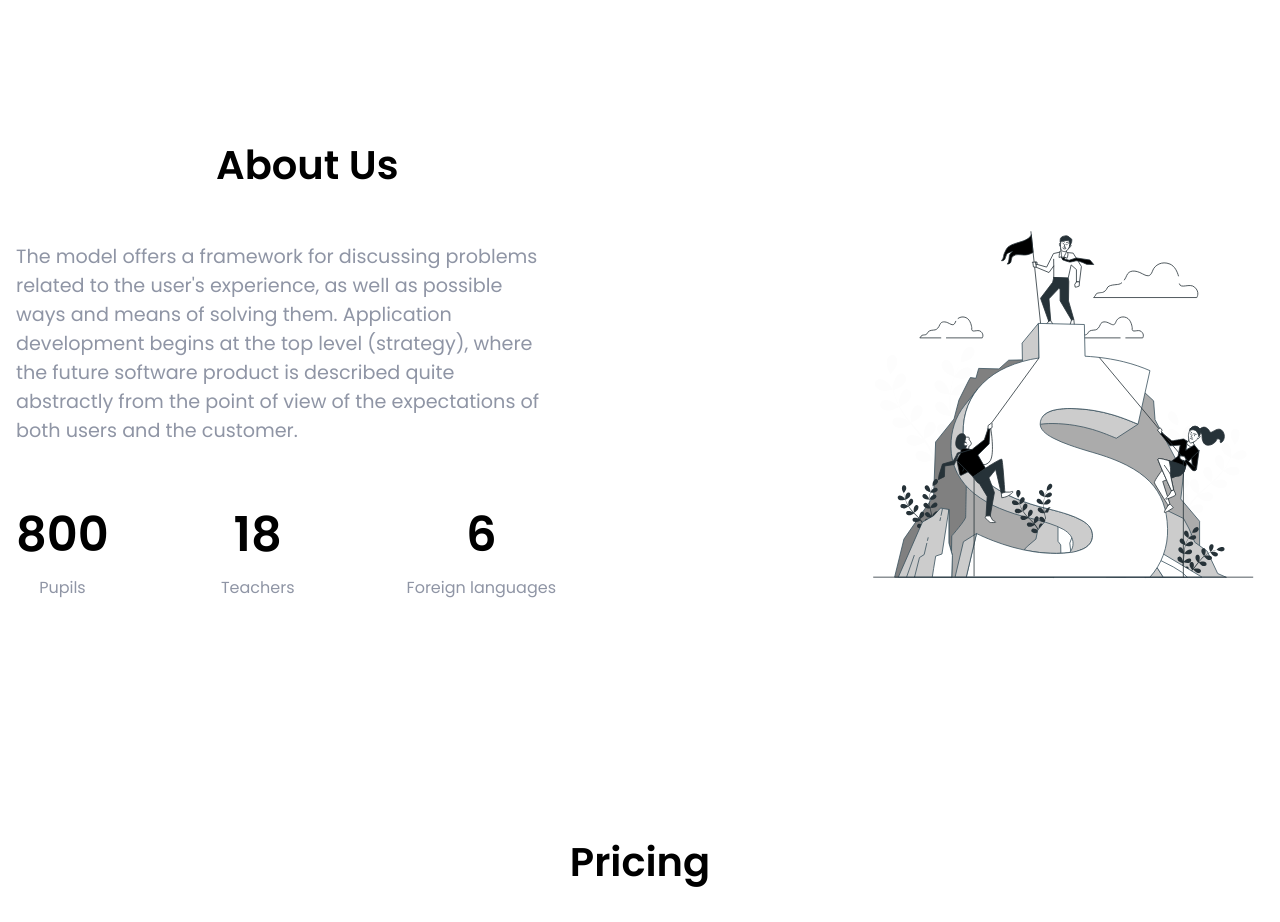
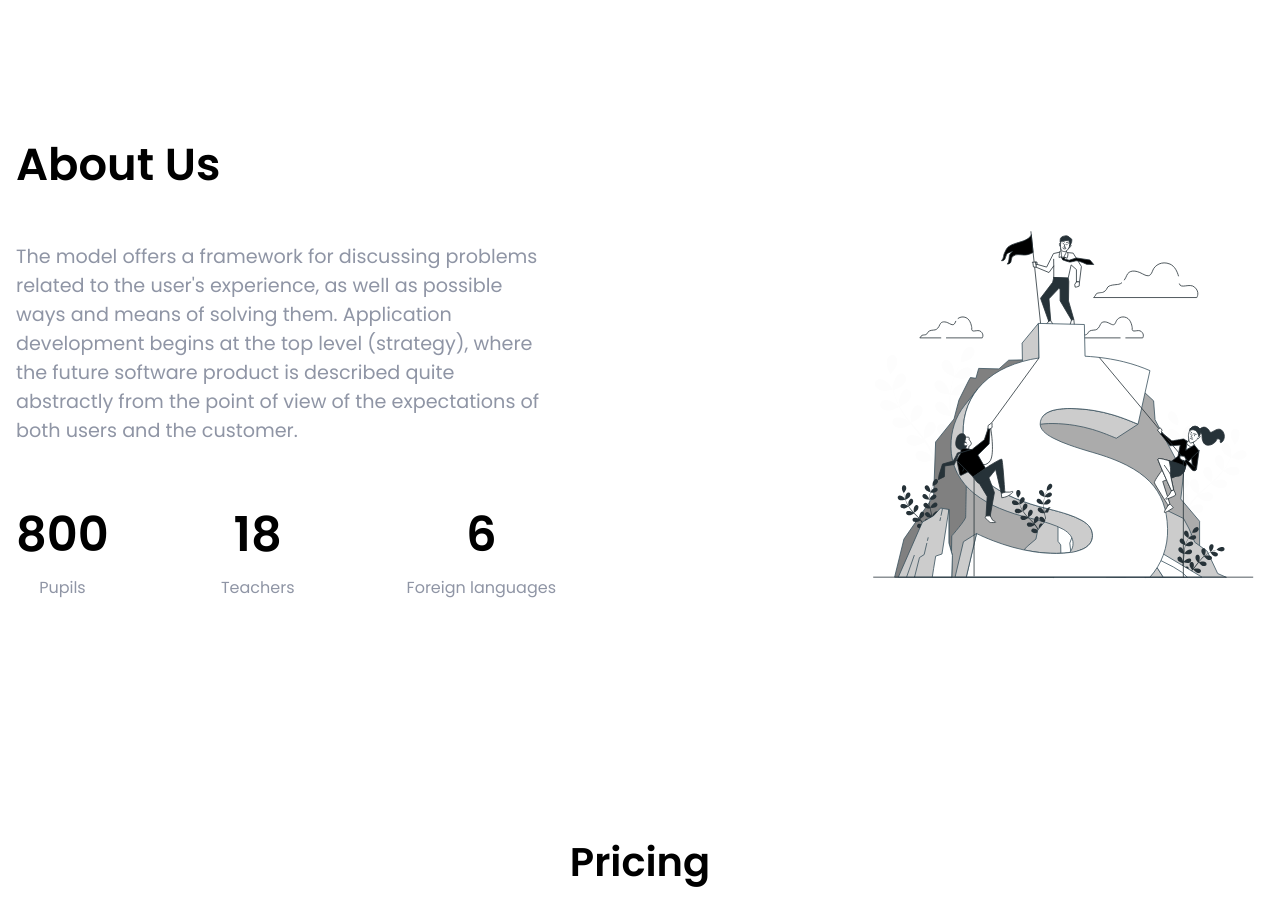
Before and after one commit to Rai8888/Landing-page-of-English-School, a plain HTML site: page index.html in a window 1280 px wide. Shown: the part 1840-2762 px from the top of the page. Drawn offline with Linux system fonts and the light colour scheme.

Commit message:
fix: updated

```diff
--- a/css/style.css
+++ b/css/style.css
@@ -271,10 +271,9 @@ html body {
   margin-top: 150px;
 }
 .about__headline {
-  font-size: 2.5rem;
+  font-size: 2.8rem;
   font-weight: 600;
   line-height: 80px;
-  margin-left: 200px;
 }
 .about__information {
   width: 540px;
```
